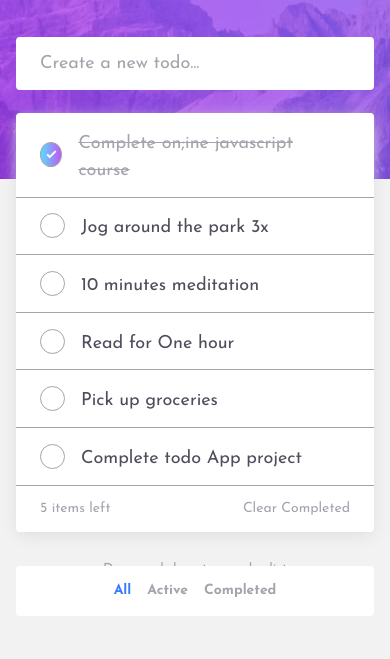
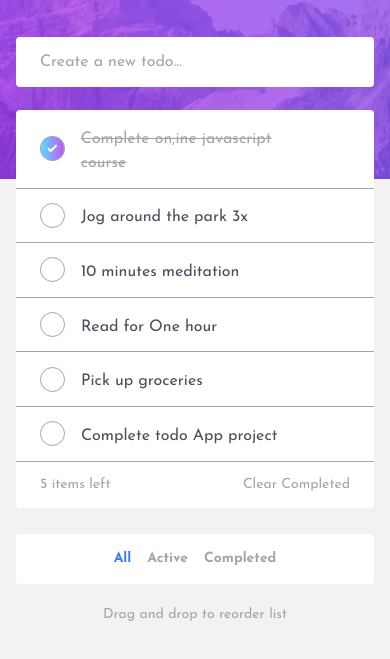
Before and after one commit to MahdiSohaily/Todo-app, a website built with webpack: page src/index.html in a window 390 px wide. Shown: the part 121-780 px from the top of the page. Built offline with nearby package versions, Linux system fonts and the light colour scheme.

Commit message:
Update font size for small screen size

```diff
--- a/src/index.html
+++ b/src/index.html
@@ -46,11 +46,9 @@
           </div>
         </div>
       </div>
+      <p class="footer">Drag and drop to reorder list</p>
     </section>
   </main>
-  <footer>
-    <p>Drag and drop to reorder list</p>
-  </footer>
 </body>
 
 </html>
--- a/src/styles.css
+++ b/src/styles.css
@@ -70,8 +70,14 @@ body {
   min-height: 100vh;
   text-rendering: optimizeSpeed;
   line-height: 1.5;
-  font-size: 18px;
+  font-size: 16px;
   background-color: var(--bg-body);
+}
+
+@media screen and (min-width: 40em) {
+  body {
+    font-size: 18px;
+  }
 }
 
 /* A elements that don't have a class get default styles */
@@ -247,8 +253,10 @@ header.hero-banner {
 }
 
 /* 2.2 todo list section styles  */
-.todo-list-container {
-  box-shadow: 0 4px 16px -2px var(--light-shadow);
+@media screen and (min-width: 40em) {
+  .todo-list-container {
+    box-shadow: 0 4px 16px -2px var(--light-shadow);
+  }
 }
 .todo-item {
   display: flex;
@@ -268,6 +276,8 @@ header.hero-banner {
   background: url('./images/icon-check.png'),
     linear-gradient(to right, hsl(192deg, 100%, 67%), hsl(280deg, 87%, 65%));
   background-repeat: no-repeat;
+  width: 25px;
+  height: 25px;
   background-position: center;
 }
 
@@ -312,7 +322,7 @@ header.hero-banner {
   position: absolute;
   inset: 0;
   height: 50px;
-  top: 5rem;
+  top: 4.5rem;
   background-color: var(--bg-todo);
   display: flex;
   justify-content: center;
@@ -355,9 +365,16 @@ header.hero-banner {
 }
 
 /* -------------- FOOTER SECTION STYLES START ------------- */
-footer p {
+p.footer {
   text-align: center;
+  margin-top: 6rem;
   color: var(--state-color);
   font-size: 14px;
 }
+
+@media screen and (min-width: 40em) {
+  p.footer {
+    margin-top: 3rem;
+  }
+}
 /* -------------- FOOTER SECTION STYLES END ------------- */
```
